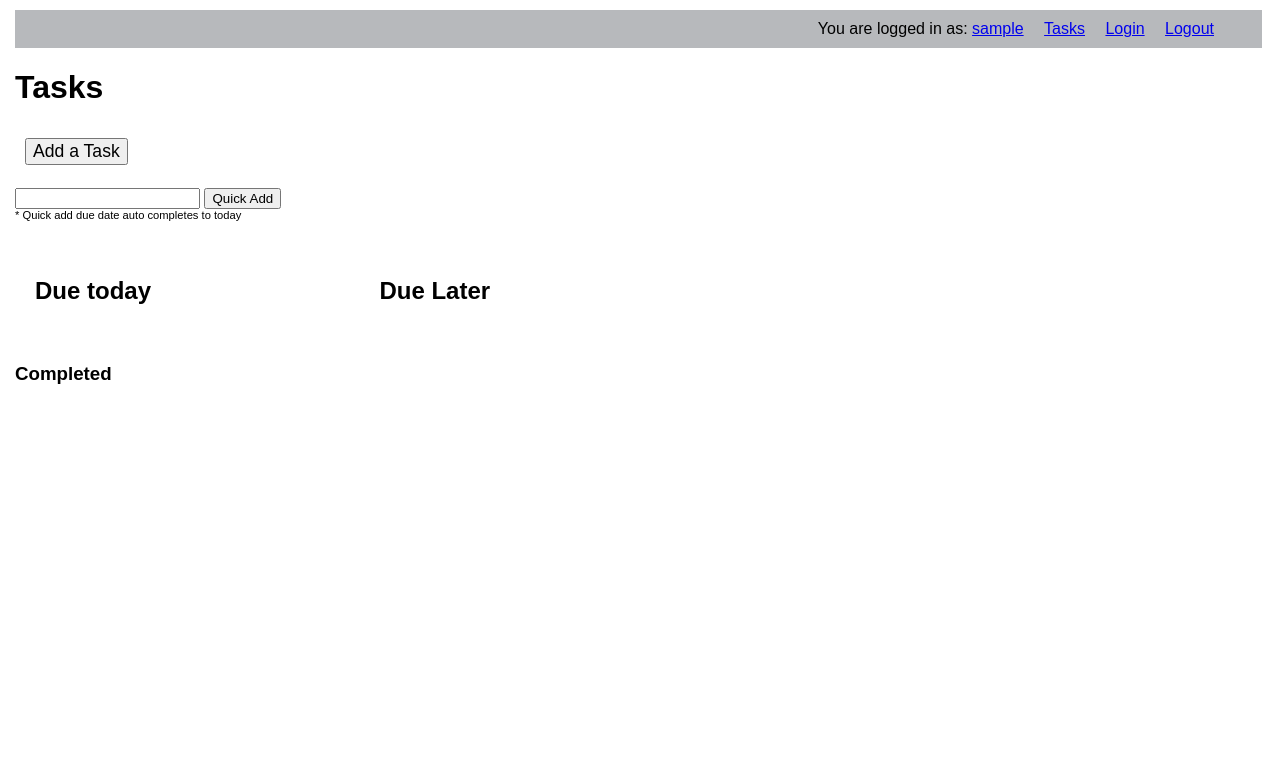
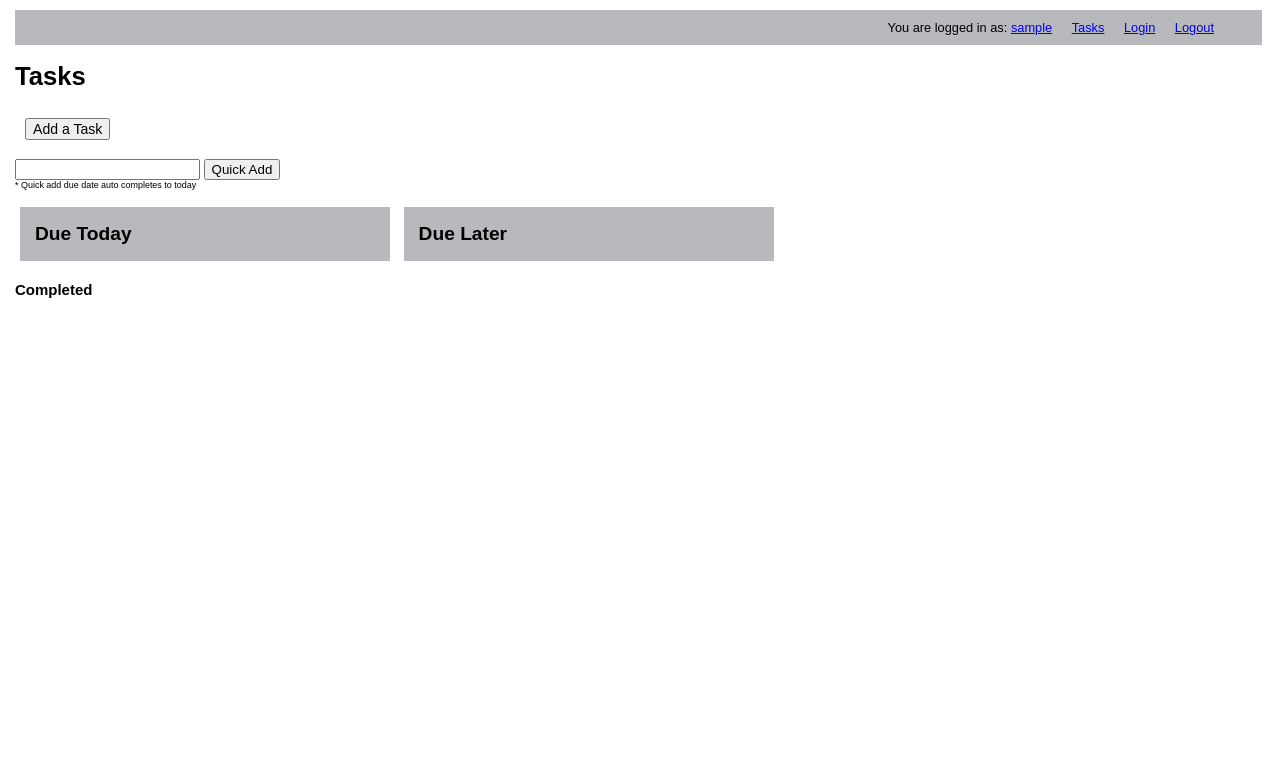
Before and after one commit to tsuganoki/Mojivation, a Flask app: page /tasks in a window 1280 px wide. Shown: the top 784 px of the page. Run offline with Flask 2, Linux system fonts and the light colour scheme; the visitor is signed in with stand-in values (Sample User, id 1); data comes from the database, SQL or seed files in the repository; data that the repository does not hold is empty.

Commit message:
added helper.py, made all tasks due at midnight helper.py has get_midnight() function all add-task routes now use midnight usernames must be unique

```diff
--- /dev/null
+++ b/helper.py
@@ -0,0 +1,12 @@
+import datetime
+
+def get_midnight():
+	today = datetime.datetime.today()
+	midnight = datetime.datetime(year=today.year,
+								  month=today.month,
+								  day=today.day
+								  )
+	return midnight
+
+
+print(get_midnight())
--- a/model.py
+++ b/model.py
@@ -18,9 +18,9 @@ class User(db.Model):
     __tablename__ = "users"
 
     user_id = db.Column(db.Integer, autoincrement=True, primary_key=True)
-    username = db.Column(db.String(64))
-    email = db.Column(db.String(64), nullable=True)
-    password = db.Column(db.String(64), nullable=True)
+    username = db.Column(db.String(64), unique=True)
+    email = db.Column(db.String(64), nullable=False, unique=True)
+    password = db.Column(db.String(64), nullable=False)
     timezone = db.Column(db.String(32), default="US/Pacific")
 
     def __repr__(self):
--- a/requirements.txt
+++ b/requirements.txt
@@ -6,6 +6,8 @@ Flask-SQLAlchemy==2.3.2
 itsdangerous==0.24
 Jinja2==2.10
 MarkupSafe==1.0
+pkg-resources==0.0.0
 psycopg2==2.7.5
+pytz==2018.5
 SQLAlchemy==1.2.8
 Werkzeug==0.14.1
--- a/server.py
+++ b/server.py
@@ -9,6 +9,8 @@ from flask_debugtoolbar import DebugToolbarExtension
 from model import User, Task, Collect, Kao, connect_to_db, db
 
 import datetime
+import pytz
+import helper
 
 
 
@@ -62,7 +64,7 @@ def register_confirm():
         # Once we're done, we should commit our work
         db.session.commit()
         session["current_user_id"] = user.user_id
-        session["current_username"] = current_user.username
+        session["current_username"] = user.username
 
         return redirect("/tasks")
 
@@ -125,13 +127,15 @@ def view_tasks():
     if session.get("current_user_id"):
         user = User.query.get(session["current_user_id"])
         tasks = user.tasks
-        now = datetime.datetime.now()
-        print("day is: ",now.day)
-        print("month is: ",now.month)
-        print("year is: ",now.year)
-        print (now.strftime("%Y-%m-%d %H:%M"))
+        # now = datetime.datetime.now()
+        # today= datetime.datetime.date(now)
+        # print("day is: ",now.day)
+        # print("month is: ",now.month)
+        # print("year is: ",now.year)
+        # print (now.strftime("%Y-%m-%d %H:%M"))
+        midnight = helper.get_midnight()
 
-        return render_template("tasks.html", tasks=tasks,some_var=now)
+        return render_template("tasks.html", tasks=tasks,some_var=midnight)
     else:
         flash("Please log in to use that feature")
         return redirect("/")
@@ -157,13 +161,16 @@ def add_new_task():
     if session.get("current_user_id"):
         user = User.query.get(session["current_user_id"])
         task_msg_input = request.form.get("msg")
+        midnight = helper.get_midnight()
+
+
 
         if request.form.get("today"):
             print("if statement: today")
-            task_duedate_input = datetime.datetime.now()
+            task_duedate_input = midnight
 
         elif request.form.get("duedate") == "":
-            task_duedate_input = datetime.datetime.now()
+            task_duedate_input = midnight
 
         else:
             task_duedate_input = request.form.get("duedate")
@@ -196,11 +203,12 @@ def quick_add():
         user = User.query.get(session["current_user_id"])
         task_msg_input = request.form.get("new_task_msg")
 
-        task_duedate_input = datetime.datetime.now()
+        midnight = helper.get_midnight()
+
 
 
         task = Task(msg=task_msg_input,
-                    due_date = task_duedate_input,
+                    due_date = midnight,
                     user_id=session["current_user_id"])
 
 
--- a/static/css/site.css
+++ b/static/css/site.css
@@ -1,12 +1,14 @@
 body {
   font-family: sans-serif;
   margin-left: 15px;
+  font-size:0.8em;
 }
 
 ul {
 	list-style-type: none
 
 }
+
 .home-page-mantra{
 	font-size: 2em;
 	margin: 60px 60px;
@@ -43,19 +45,15 @@ ul {
 	margin: 0 8px;
 
 }
-.uncompleted-tasks{
+.today-tasks, .later-tasks{
 
 	display: inline-block;
-	margin: 20px;
-	width:300px;
+	margin:5px;
+	width:340px;
+	background-color: #b7b9bc;
+	padding:0 15px;
 }
-.later-tasks{
 
-	display: inline-block;
-	margin: 20px;
-	width:300px;
-
-}
 
 .completed-task-li{
 	color:grey;
--- a/templates/tasks.html
+++ b/templates/tasks.html
@@ -17,8 +17,8 @@
 	</form>
 </div>
 
-<div class="uncompleted-tasks">
-	<h2>Due today</h2>
+<div class="today-tasks">
+	<h2>Due Today</h2>
 
 	<ul>
 		{% for task in tasks %}
```
